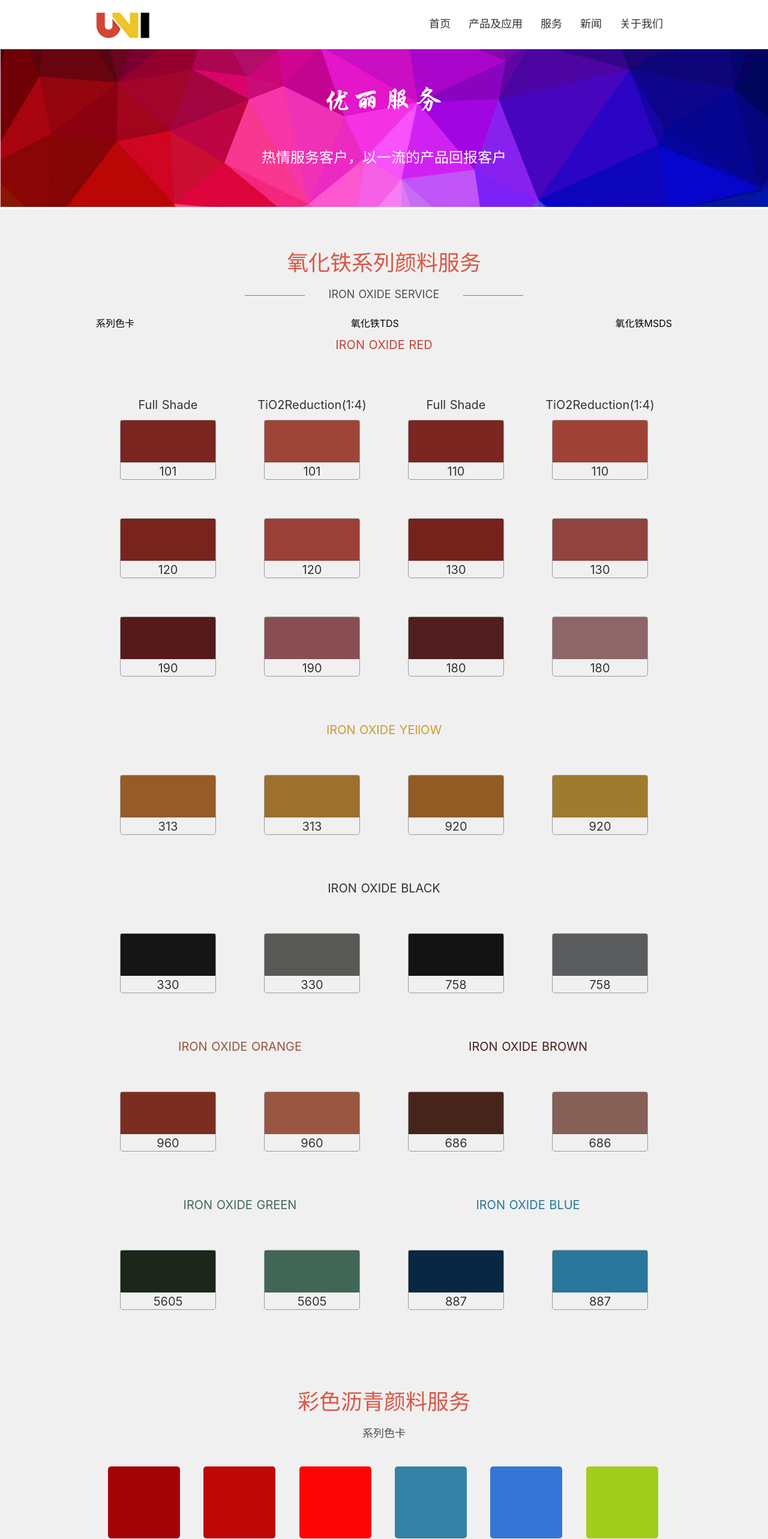
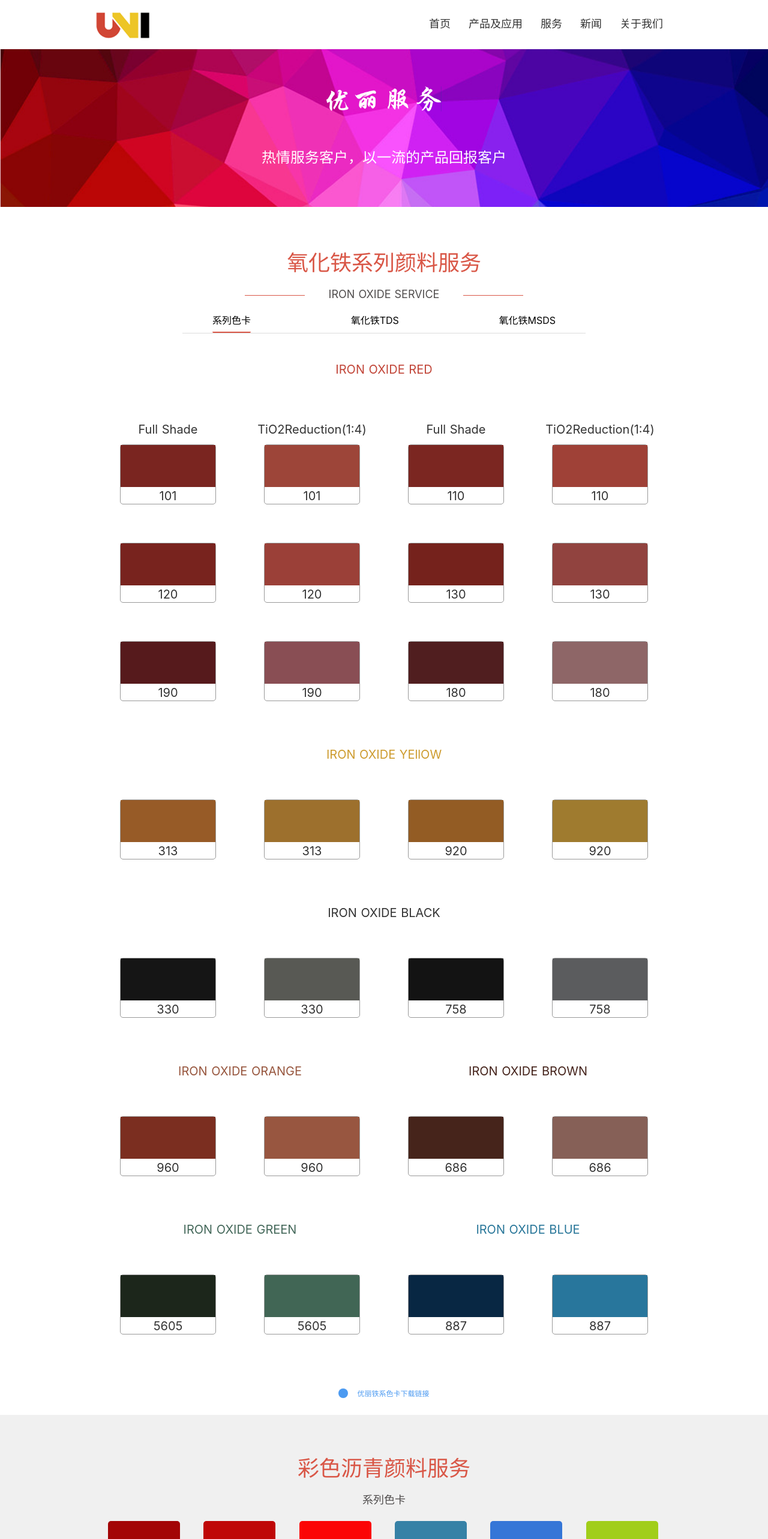
Before and after one commit to yangfanqikang/jtbs001, a Nuxt app: page /service in a window 1280 px wide. Shown: the top 2566 px of the page at 60% size. Built offline with nearby package versions, Linux system fonts and the light colour scheme.

Commit message:
优丽 服务的调整

```diff
--- a/components/ColorCoverService.vue
+++ b/components/ColorCoverService.vue
@@ -1,10 +1,10 @@
 <template>
     <div class="cover-service">
       <div class="inner">
-        <Title :title="title" :subTitle="subTitle" :paddingTop="paddingTop"/>
+        <Title :title="title" :subTitle="subTitle" :paddingTop="paddingTop" :subTitleLine="subTitleLine"/>
         <div class="no-data">
           <img src="../assets/img/service/pic_404.png" alt="">
-          <div>暂无,正在补充中...</div>
+          <div>暂无，正在补充中...</div>
         </div>
       </div>
     </div>
@@ -22,6 +22,7 @@
           title: '彩色有机覆盖物服务',
           subTitle: '施工说明',
           paddingTop:'60px',
+          subTitleLine:true
         }
       }
     }
@@ -29,6 +30,7 @@
 
 <style scoped lang="scss">
   .cover-service{
+    background-color: white;
     .no-data{
       text-align: center;
       img{
--- a/components/ColorsService.vue
+++ b/components/ColorsService.vue
@@ -8,7 +8,7 @@
           <span>{{item.text}}</span>
         </div>
       </div>
-      <a href=""><span></span>彩色沥青颜料色卡下载链接</a>
+      <a href="../assets/file/彩色沥青颜料色卡.jpg"><span></span>彩色沥青颜料色卡下载链接</a>
     </div>
   </div>
 </template>
--- a/components/Explain.vue
+++ b/components/Explain.vue
@@ -48,6 +48,7 @@
       background-color: white;
       color: #333;
       padding: 10px 60px;
+      padding-bottom: 50px;
       h5{
         height: 40px;
         line-height: 40px;
--- a/components/IronService.vue
+++ b/components/IronService.vue
@@ -3,7 +3,7 @@
       <div class="inner">
         <Title :title="title" :subTitle="subTitle" :paddingTop="paddingTop" :rightLeftLine="rightLeftLine"/>
         <div class="content tabs">
-          <div class="item">
+          <div class="item active">
             <span>系列色卡</span>
           </div>
           <div class="item">
@@ -19,6 +19,7 @@
       <IronBlock :ironData="blackData"/>
       <TwoIronBlock :twoData="twoColorData1"/>
       <TwoIronBlock :twoData="twoColorData2"/>
+      <a href="../assets/file/优丽铁系色卡.jpg"><span></span>优丽铁系色卡下载链接</a>
     </div>
 </template>
 
@@ -234,6 +235,43 @@
     }
 </script>
 
-<style scoped>
-
+<style scoped lang="scss">
+  .iron-service {
+    background-color: white;
+    text-align: center;
+    .tabs{
+      width: 70%;
+      padding: 0px 50px;
+      box-sizing: border-box;
+      margin: 15px auto;
+      margin-bottom: 35px;
+      border-bottom: 1px solid #DDDDDD;
+      padding-bottom: 10px;
+      .active{
+        span{
+          padding-bottom: 9px;
+          border-bottom: 2px solid #D95747;
+          border-radius:2px;
+        }
+      }
+    }
+    a{
+      display: inline-block;
+      text-decoration: none;
+      color: #4C9AF1;
+      font-size: 0.75rem;
+      cursor: pointer;
+      height: 70px;
+      line-height: 70px;
+      span{
+        display: inline-block;
+        width: 16px;
+        height: 16px;
+        background-color: #4C9AF1;
+        border-radius:50%;
+        margin-right: 15px;
+        vertical-align: text-bottom;
+      }
+    }
+  }
 </style>
--- a/components/MainProduct.vue
+++ b/components/MainProduct.vue
@@ -64,7 +64,7 @@
           box-shadow:0px 3px 70px 0px rgba(197,27,59,0.19);
           padding: 20px;
           background-color: white;
-          height: 350px;
+          height: 400px;
           position: relative;
           >div{
             color: #D95747;
--- a/components/Title.vue
+++ b/components/Title.vue
@@ -2,9 +2,9 @@
   <div>
     <h4 class="title" :style="{color:textColor,paddingTop:paddingTop}">{{title}}</h4>
     <div class="middle-line" v-if="middleLine" :style="{backgroundColor: middleLineColor}"></div>
-    <div class="sub-title" :style="{color:subTextColor}">
+    <div :class="{'sub-title': true,'sub-title-line': subTitleLine}" :style="{color:subTextColor}">
       <span class="line left" v-if="rightLeftLine"></span>
-      <span>{{subTitle}}</span>
+      <span class="text">{{subTitle}}</span>
       <span class="line right" v-if="rightLeftLine"></span>
     </div>
   </div>
@@ -45,6 +45,10 @@
           rightLeftLine:{
             type: Boolean,
             default:false
+          },
+          subTitleLine:{
+            type: Boolean,
+            default:false
           }
         }
     }
@@ -72,6 +76,7 @@
     font-size: 1.125rem;
     padding-bottom: 20px;
     width: 70%;
+    padding: 0px 50px;
     margin: 0 auto;
     text-align: center;
     line-height: 30px;
@@ -89,4 +94,12 @@
       margin-right: 40px;
     }
   }
+  .sub-title-line{
+    border-bottom: 1px solid #DDDDDD;
+    .text{
+      padding-bottom: 3px;
+      border-bottom: 2px solid #D95747;
+      border-radius:2px;
+    }
+  }
 </style>
```
Also changed, not shown: assets/file/优丽铁系色卡.jpg (added), assets/file/彩色沥青颜料色卡.jpg (added).
